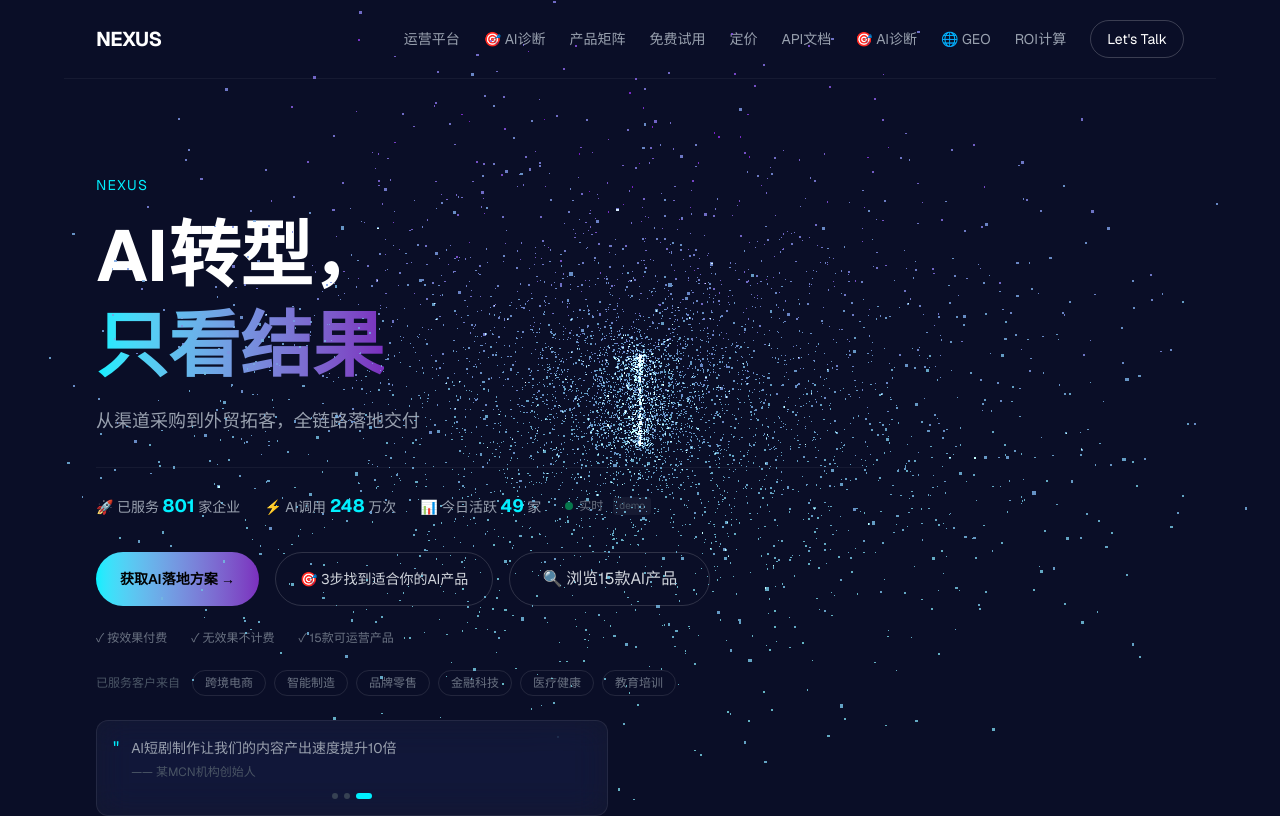
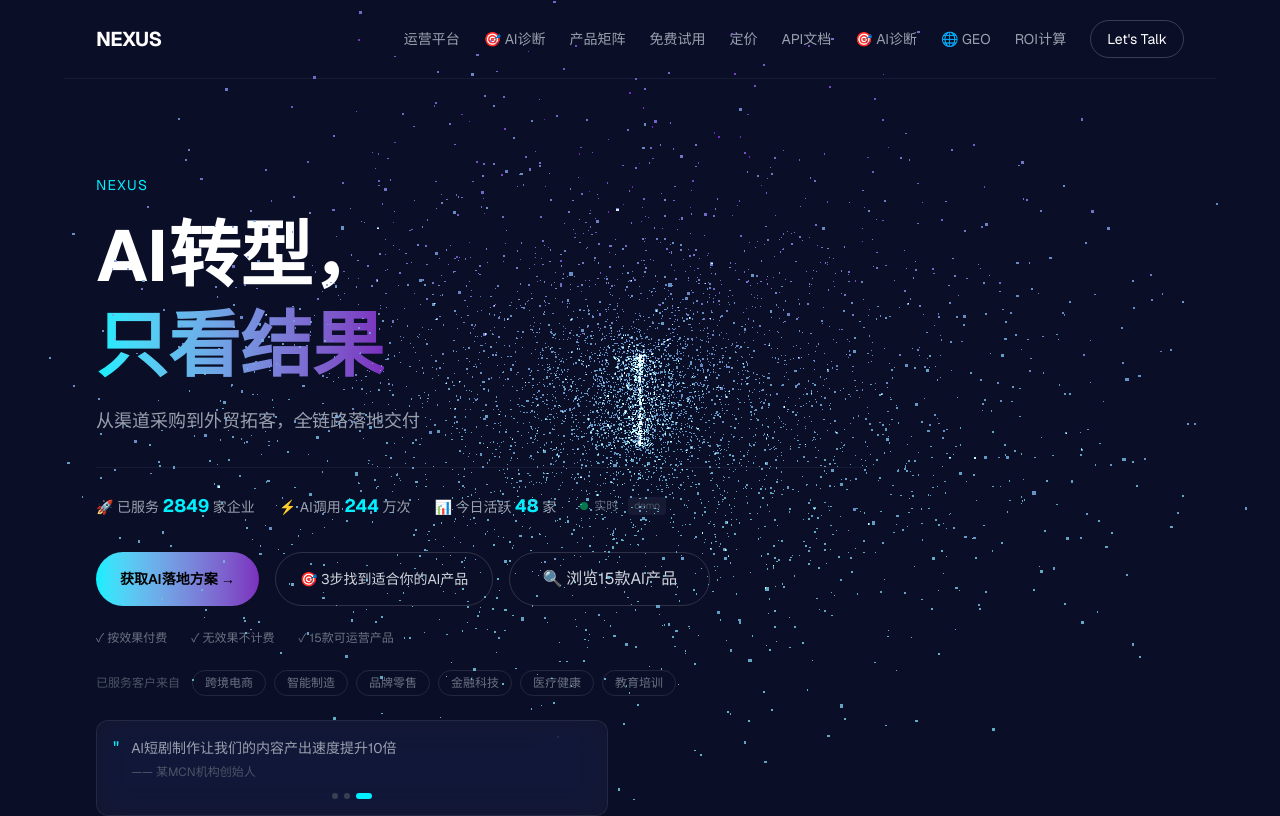
Before and after one commit to WangM-A3/umbrella-website, a Next.js app in the folder brand-site/: page / in a window 1280 px wide. Shown: the top 816 px of the page. Built offline with nearby package versions, Linux system fonts and the light colour scheme.

Commit message:
fix: 数据更新 - 2849家企业/244万调用/48家活跃

```diff
--- a/brand-site/src/app/page.tsx
+++ b/brand-site/src/app/page.tsx
@@ -225,9 +225,9 @@ const ParticleBackground = dynamic(() => import("@/components/ParticleBackground
 
   const filteredProducts = activeCategory === "全部" ? heroProducts : heroProducts.filter(p => p.cat === activeCategory);
   const allCategories = ["全部", ...new Set(heroProducts.map(p => p.cat))];
-  const totalClients = 800 + Math.floor(liveData * 0.3);
-  const totalCalls = Math.floor((142 + liveData) * 1.7);
-  const todayActive = Math.floor(liveData / 2) + 47;
+  const totalClients = 2849 + Math.floor(liveData * 0.05);
+  const totalCalls = 244 + Math.floor(liveData * 0.02);
+  const todayActive = 48 + Math.floor(liveData * 0.1);
 
   return (
     <div className="min-h-screen bg-[#0a0e27] text-white font-sans">
@@ -542,7 +542,7 @@ const ParticleBackground = dynamic(() => import("@/components/ParticleBackground
           <span className="text-[#00f0ff] text-sm tracking-widest">ABOUT</span>
           <h2 className="text-3xl md:text-4xl font-bold mt-2">关于我们</h2>
           <p className="text-gray-400 mt-4 leading-relaxed text-sm">NEXUS 专注于AI Agent架构与商业落地，为出海企业提供全链路AI解决方案。</p>
-          <div className="flex flex-wrap justify-center gap-8 mt-8"><div><div className="text-2xl font-bold text-[#00f0ff]">5+</div><div className="text-xs text-gray-500 mt-1">年AI经验</div></div><div><div className="text-2xl font-bold text-[#00f0ff]">15</div><div className="text-xs text-gray-500 mt-1">款产品</div></div><div><div className="text-2xl font-bold text-[#00f0ff]">800+</div><div className="text-xs text-gray-500 mt-1">服务企业</div></div></div>
+          <div className="flex flex-wrap justify-center gap-8 mt-8"><div><div className="text-2xl font-bold text-[#00f0ff]">5+</div><div className="text-xs text-gray-500 mt-1">年AI经验</div></div><div><div className="text-2xl font-bold text-[#00f0ff]">15</div><div className="text-xs text-gray-500 mt-1">款产品</div></div><div><div className="text-2xl font-bold text-[#00f0ff]">2849</div><div className="text-xs text-gray-500 mt-1">服务企业</div></div></div>
         </div>
       </section>
 
```
